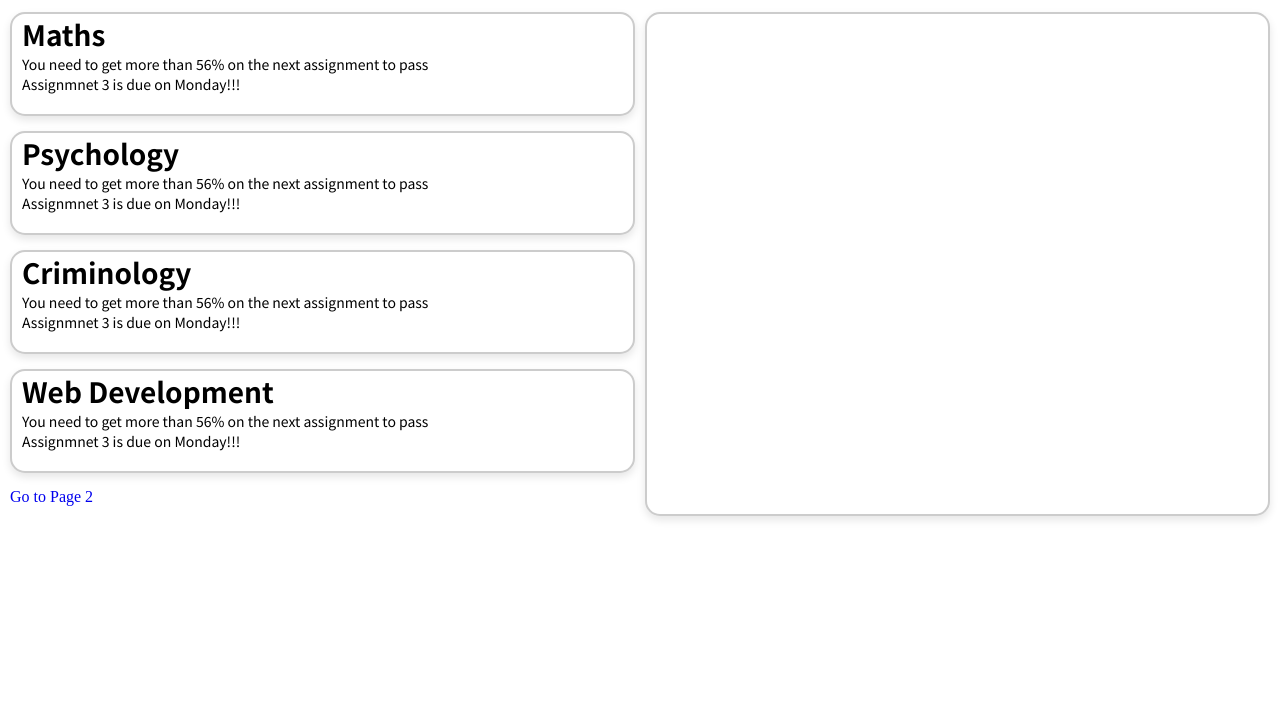
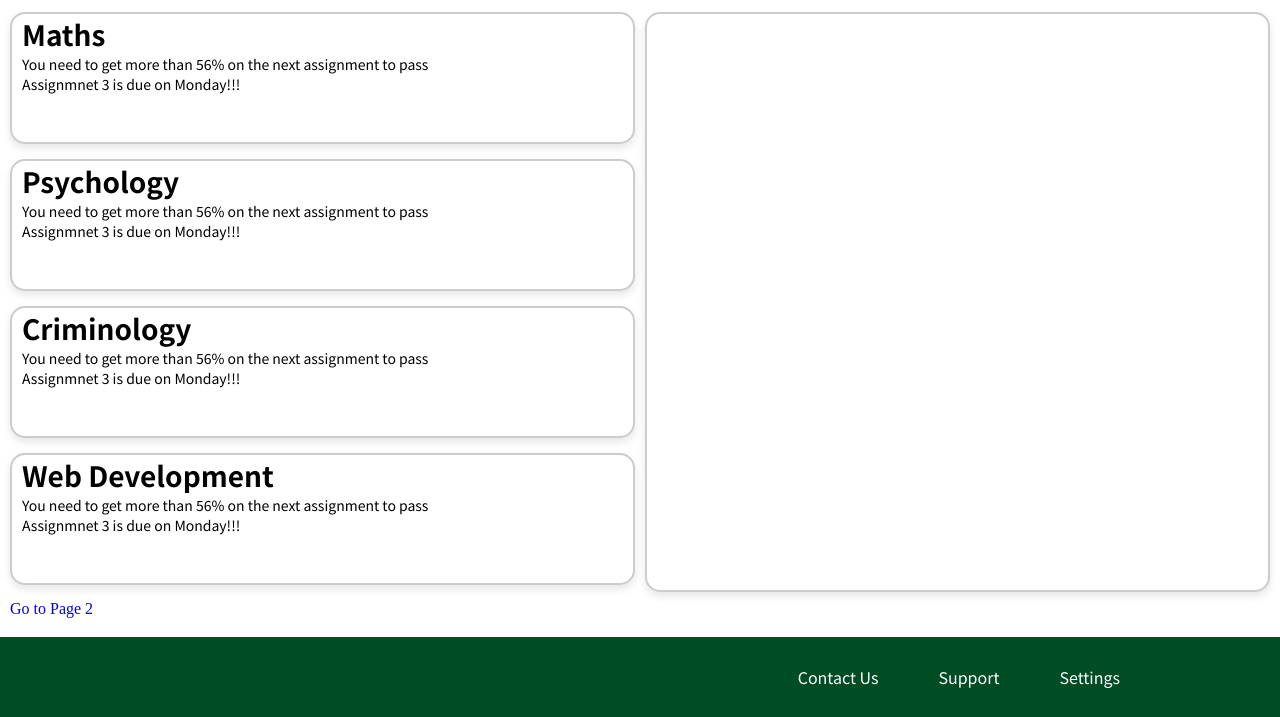
Before and after one commit to GSikoski/GSikoski.github.io, a plain HTML site: page index.html in a window 1280 px wide. Shown: the part 83-800 px from the top of the page. Drawn offline with Linux system fonts and the light colour scheme.

Commit message:
using vh instead of px now

```diff
--- a/test.css
+++ b/test.css
@@ -6,7 +6,7 @@
 }
 .header{
     width: 100%;
-    height: 80px;
+    height: 10vh;
     display: block;
     background-color: #004d24;
 }
@@ -58,8 +58,9 @@
 
 .content{
     width: 100%;
-    height: 100%;
+    height: 500px;
     display: flex;
+    height: 80vh;
 }
 
 .course-summary-table{
@@ -76,7 +77,7 @@
     margin: 15px 0;
     box-shadow: 0 4px 8px rgba(0, 0, 0, 0.1);
     transition: transform 0.3s ease;
-    height: 100px;
+    height: 20%;
 }
 .course-summary-heading{
     color: black;
@@ -105,5 +106,5 @@
     margin: 15px 0;
     box-shadow: 0 4px 8px rgba(0, 0, 0, 0.1);
     transition: transform 0.3s ease;
-    min-height: 500px;
+    height: 90%;
 }
```
